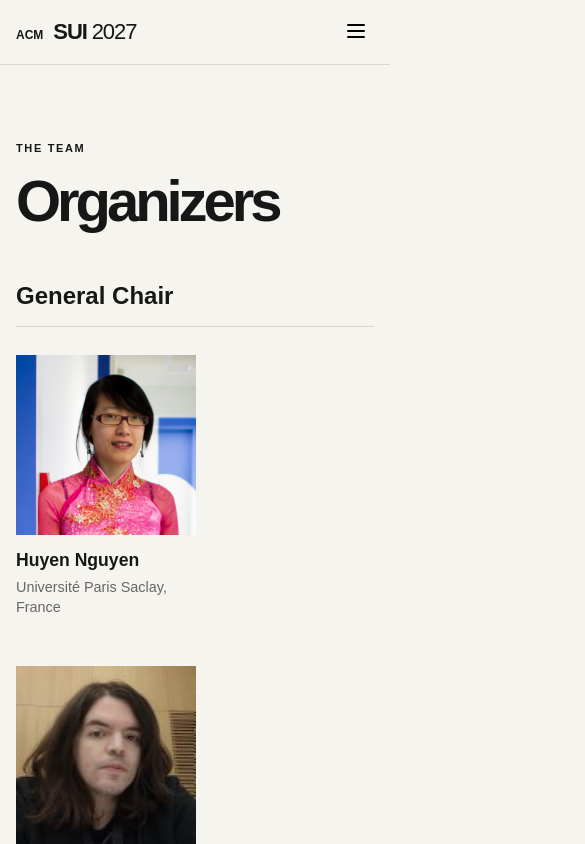
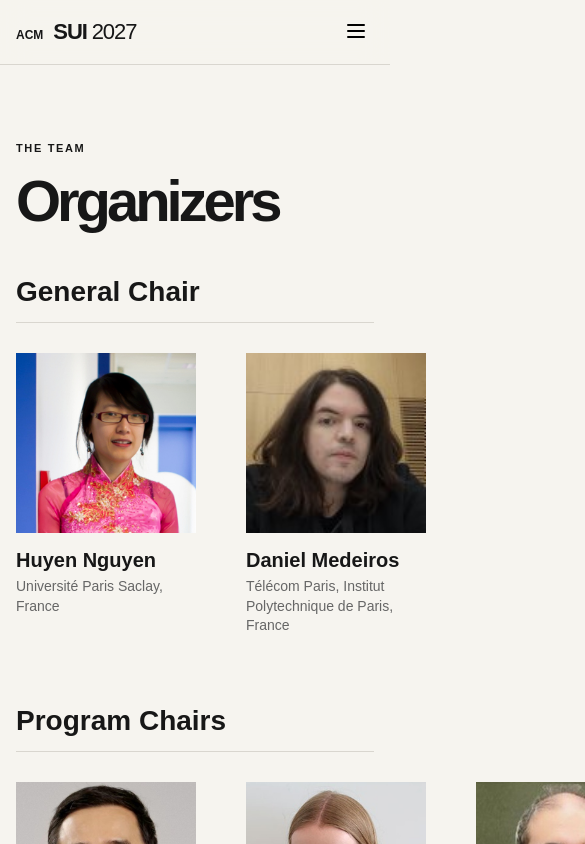
Before and after one commit to danielpiressm/sui-2027, a Next.js app: page /organizers in a window 390 px wide. Shown: the top 844 px of the page, 585 px wide, since content can reach past the window. Built offline with nearby package versions, Linux system fonts and the light colour scheme.

Commit message:
Update globals.css

```diff
--- a/app/globals.css
+++ b/app/globals.css
@@ -706,26 +706,28 @@ footer {
 
   /* Organizers */
 .organizer-groups {
+  width: 100%;
   margin-top: 48px;
 }
 
 .organizer-group {
-  margin-bottom: 60px;
+  width: 100%;
+  margin-bottom: 70px;
 }
 
 .organizer-role {
-  font-size: 1.5rem;
-  margin: 0 0 28px;
+  font-size: 28px;
+  line-height: 1.1;
+  margin: 0 0 30px;
+  padding-bottom: 14px;
   border-bottom: 1px solid var(--line);
-  padding-bottom: 12px;
 }
 
 .organizer-people {
   display: flex;
   flex-direction: row;
-  flex-wrap: wrap;
   align-items: flex-start;
-  gap: 48px;
+  gap: 50px;
 }
 
 .organizer-person {
@@ -734,23 +736,23 @@ footer {
 }
 
 .organizer-photo {
+  display: block;
   width: 180px;
   height: 180px;
   object-fit: cover;
-  display: block;
 }
 
 .organizer-person h3 {
-  margin: 14px 0 5px;
-  font-size: 1.1rem;
-  line-height: 1.3;
+  margin: 15px 0 5px;
+  font-size: 20px;
+  line-height: 1.2;
 }
 
 .organizer-institution {
   margin: 0;
-  font-size: 0.9rem;
+  color: var(--muted);
+  font-size: 14px;
   line-height: 1.4;
-  color: var(--muted);
 }
 
 .small-note {
```
